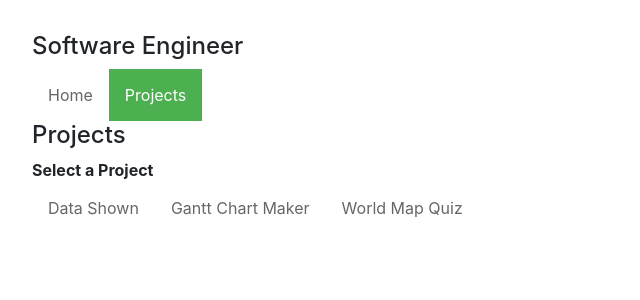
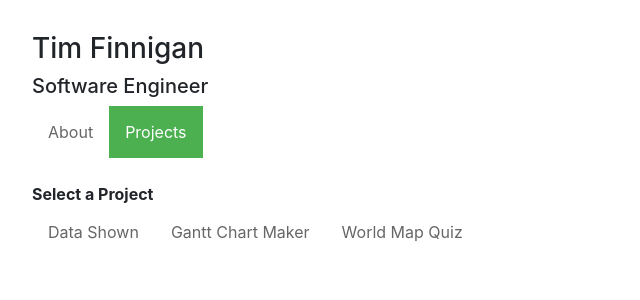
Before and after one commit to TimFinnigan/tim-finnigan-homepage, a React (Create React App) app: page /projects in a window 1280 px wide. Shown: the top 300 px of the page, without its empty margins (0-640 px from the left). Built offline with nearby package versions, Linux system fonts and the light colour scheme.

Commit message:
start adding more details

```diff
--- a/src/App.js
+++ b/src/App.js
@@ -3,7 +3,9 @@ class App extends React.Component {
   render() {
     return (
       <div>
-        <h4>Home</h4>
+        <br />
+        {/* <h4>About</h4> */}
+        <p>I like to create simple, practical applications.</p>
       </div>
     )
   }
--- a/src/index.js
+++ b/src/index.js
@@ -23,12 +23,12 @@ serviceWorker.unregister();
 const routing = (
   <Router>
     <div>
-      {/* <h3>Tim Finnigan</h3> */}
-      <h4>Software Engineer</h4>
+      <h3>Tim Finnigan</h3>
+      <h5>Software Engineer</h5>
       <ul>
         <li>
           <NavLink exact to="/">
-            Home
+            About
           </NavLink>
         </li>
         <li>
--- a/src/projects.js
+++ b/src/projects.js
@@ -6,7 +6,8 @@ class Projects extends React.Component {
     const { url } = this.props.match;
     return (
       <div>
-        <h4>Projects</h4>
+         <br />
+        {/* <h4>Projects</h4> */}
         <strong>Select a Project</strong>
         <ul>
           <li>
@@ -16,7 +17,7 @@ class Projects extends React.Component {
             <NavLink to="/projects/ganttchartmaker">Gantt Chart Maker</NavLink>
           </li>
           <li>
-            <NavLink to="/projects/worldmapquiz4">World Map Quiz</NavLink>
+            <NavLink to="/projects/worldmapquiz">World Map Quiz</NavLink>
           </li>
         </ul>
         <Route path="/projects/:id" component={Project} />
```
